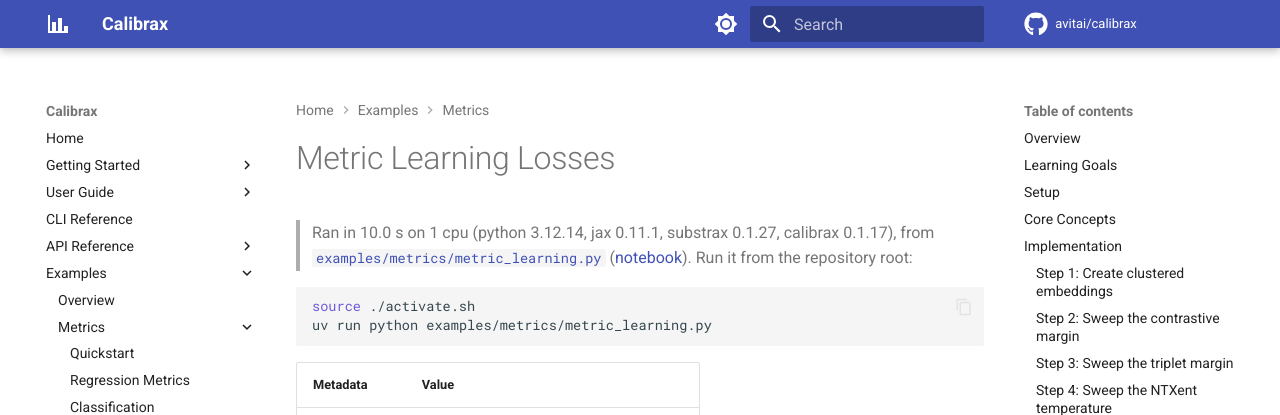
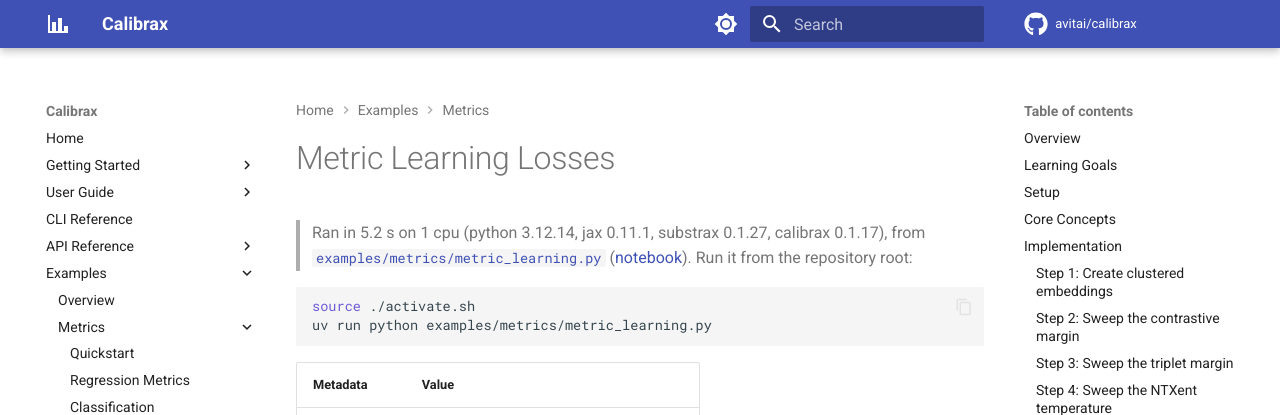
Before and after one commit to avitai/calibrax, an MkDocs documentation site: the page built from docs/examples/metrics/metric_learning.md, in a window 1280 px wide and 900 px high. Shown: the top 415 px of the window. Built offline with MkDocs 1.6.1 and Material for MkDocs 9.7.7, drawn with Linux system fonts in a browser that asks for light colours; comment, search, counter and statistics services are not loaded.

Commit message:
docs(examples): re-page metric learning from an uncontended run
Its page recorded 10.0 s from a run made while another process held
the CPU; three runs since took 5.3 to 5.5 s, and the page now records
5.2 s, every output unchanged. Against the 60 s budget the examples
run in 1.9 to 5.5 s on one CPU, which the changelog's budget entry
now states in place of the earlier examples' 2.4 to 5.3 s.

````diff
--- a/docs/examples/metrics/metric_learning.md
+++ b/docs/examples/metrics/metric_learning.md
@@ -1,6 +1,6 @@
 # Metric Learning Losses
 
-> Ran in 10.0 s on 1 cpu (python 3.12.14, jax 0.11.1, substrax 0.1.27, calibrax 0.1.17), from [`examples/metrics/metric_learning.py`](https://github.com/avitai/calibrax/blob/main/examples/metrics/metric_learning.py) ([notebook](https://github.com/avitai/calibrax/blob/main/examples/metrics/metric_learning.ipynb)). Run it from the repository root:
+> Ran in 5.2 s on 1 cpu (python 3.12.14, jax 0.11.1, substrax 0.1.27, calibrax 0.1.17), from [`examples/metrics/metric_learning.py`](https://github.com/avitai/calibrax/blob/main/examples/metrics/metric_learning.py) ([notebook](https://github.com/avitai/calibrax/blob/main/examples/metrics/metric_learning.ipynb)). Run it from the repository root:
 
 ```bash
 source ./activate.sh
@@ -412,4 +412,4 @@ if __name__ == "__main__":
 - [Learning API reference](../../api-reference/metrics/learning.md): every loss and miner's
   signature
 
-<!-- substrax-notebooks: {"page": {"body": "76240b1e66eb4b8108350210feb2f61a608617f281ff0474cc46ac554dabed5f", "figures": {}, "record": "e8dba47de31e6bdc601498efbe2e1cb9c5d887499ff7dd5460517674a3371d55"}, "provenance": {"device": "1 cpu", "outputs": [[], [], [], [], [], [], [], [], [], ["text"]], "seconds": 10.0, "sha256": "07ef26e3066b41626d54c1ecafaef5fab8875450cd95377a05a239918b3b192d", "source": "examples/metrics/metric_learning.py", "versions": {"calibrax": "0.1.17", "jax": "0.11.1", "python": "3.12.14", "substrax": "0.1.27"}}} -->
+<!-- substrax-notebooks: {"page": {"body": "a8ef6807b8ea2b9336449c2c72d15e1e3580c8ab74bfe27efbb865544cd502d5", "figures": {}, "record": "7f3b2d39e91bc4c3529a968514d89cba0934df6ce00ff67912dfad9fcd56f7d0"}, "provenance": {"device": "1 cpu", "outputs": [[], [], [], [], [], [], [], [], [], ["text"]], "seconds": 5.2, "sha256": "07ef26e3066b41626d54c1ecafaef5fab8875450cd95377a05a239918b3b192d", "source": "examples/metrics/metric_learning.py", "versions": {"calibrax": "0.1.17", "jax": "0.11.1", "python": "3.12.14", "substrax": "0.1.27"}}} -->
````
Also changed, not shown: CHANGELOG.md (+2 -1 lines).
